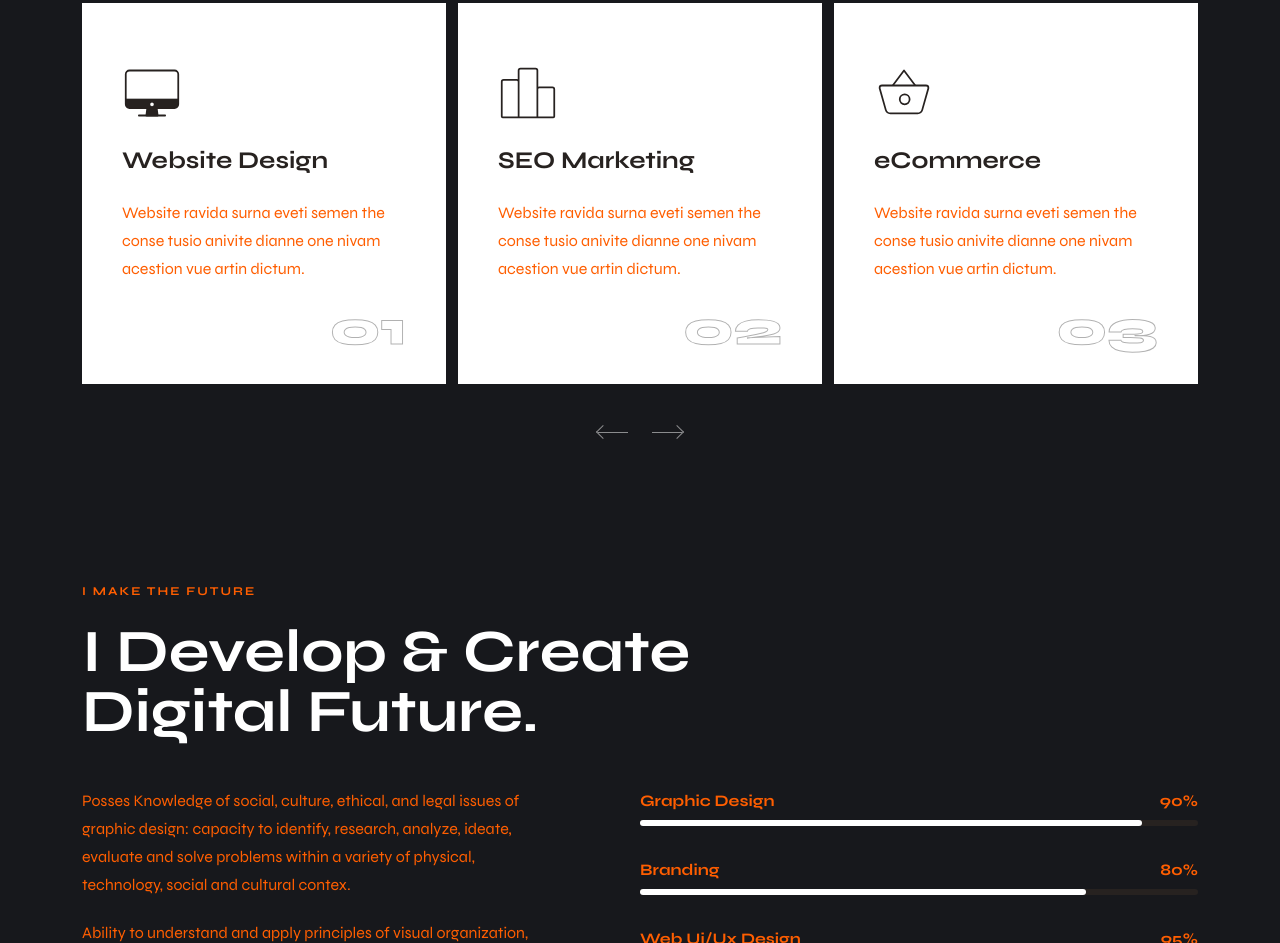
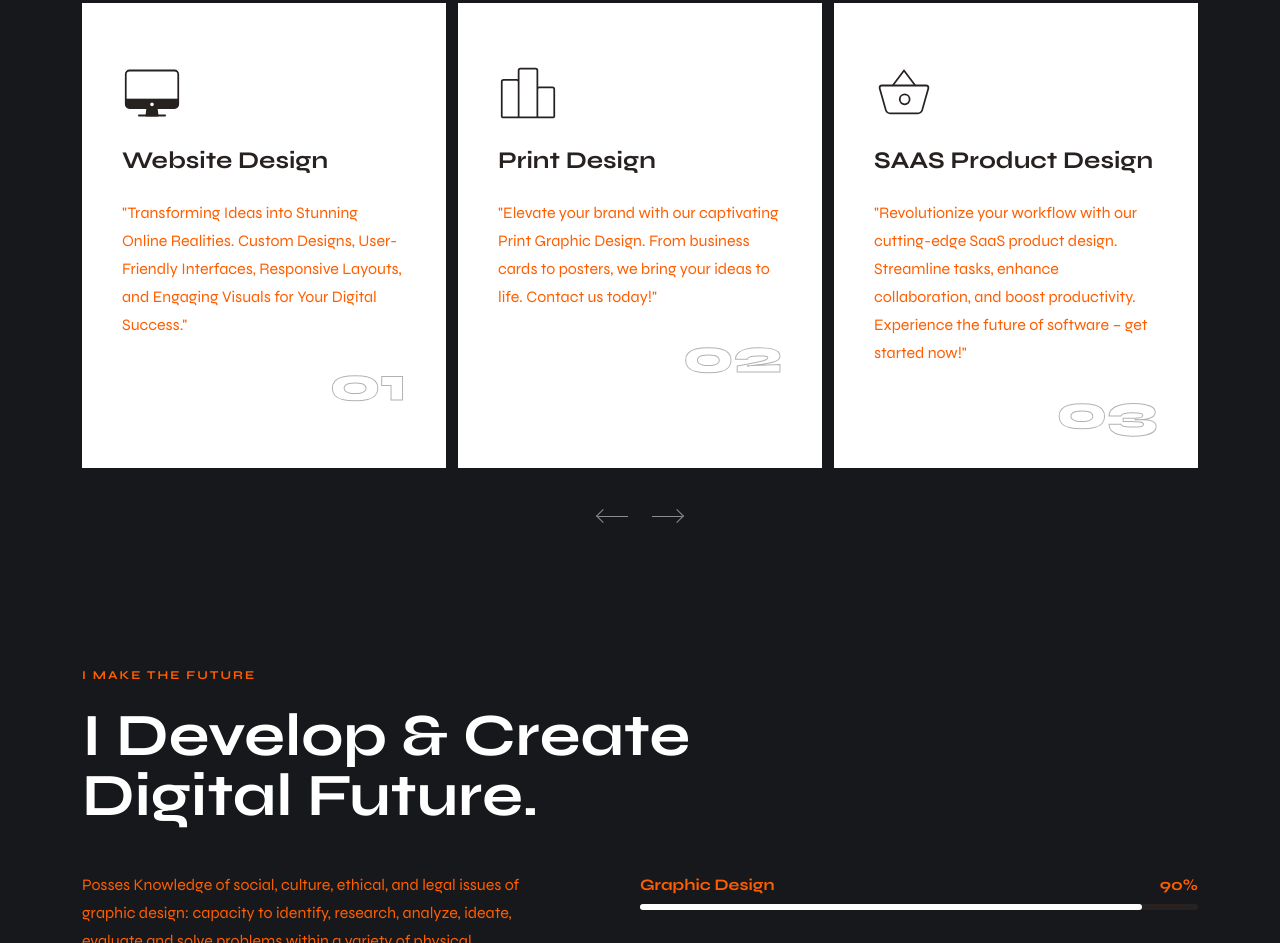
Before and after one commit to Tushar-Bokde/My-Portfolio, a plain HTML site: page Pfolio/index.html in a window 1280 px wide. Shown: the part 1135-2078 px from the top of the page. Drawn offline with nearby package versions, Linux system fonts and the light colour scheme.

Commit message:
2nd commit

```diff
--- a/Pfolio/index.html
+++ b/Pfolio/index.html
@@ -194,8 +194,9 @@
                                     <h3 class="h3 card-title">Website Design</h3>
 
                                     <p class="card-text">
-                                        Website ravida surna eveti semen the conse tusio anivite dianne one nivam
-                                        acestion vue artin dictum.
+                                        "Transforming Ideas into Stunning Online
+                                        Realities. Custom Designs, User-Friendly Interfaces, Responsive Layouts, and
+                                        Engaging Visuals for Your Digital Success."
                                     </p>
 
                                     <span class="text-lg card-number">01</span>
@@ -213,11 +214,12 @@
                                         <ion-icon name="podium-outline"></ion-icon>
                                     </div>
 
-                                    <h3 class="h3 card-title">SEO Marketing</h3>
+                                    <h3 class="h3 card-title">Print Design</h3>
 
                                     <p class="card-text">
-                                        Website ravida surna eveti semen the conse tusio anivite dianne one nivam
-                                        acestion vue artin dictum.
+
+                                        "Elevate your brand with our captivating Print Graphic Design. From business
+                                        cards to posters, we bring your ideas to life. Contact us today!"
                                     </p>
 
                                     <span class="text-lg card-number">02</span>
@@ -234,11 +236,12 @@
                                         <ion-icon name="basket-outline"></ion-icon>
                                     </div>
 
-                                    <h3 class="h3 card-title">eCommerce</h3>
+                                    <h3 class="h3 card-title">SAAS Product Design</h3>
 
                                     <p class="card-text">
-                                        Website ravida surna eveti semen the conse tusio anivite dianne one nivam
-                                        acestion vue artin dictum.
+                                        "Revolutionize your workflow with our cutting-edge SaaS product design.
+                                        Streamline tasks, enhance collaboration, and boost productivity. Experience the
+                                        future of software – get started now!"
                                     </p>
 
                                     <span class="text-lg card-number">03</span>
@@ -258,8 +261,9 @@
                                     <h3 class="h3 card-title">Graphic Design</h3>
 
                                     <p class="card-text">
-                                        Website ravida surna eveti semen the conse tusio anivite dianne one nivam
-                                        acestion vue artin dictum.
+                                        "Unleash Creativity: Our Graphic Design Delivers. Transforming Ideas into Art.
+                                        Connect Today!"
+
                                     </p>
 
                                     <span class="text-lg card-number">04</span>
@@ -280,8 +284,8 @@
                                     <h3 class="h3 card-title">Digital Marketing</h3>
 
                                     <p class="card-text">
-                                        Website ravida surna eveti semen the conse tusio anivite dianne one nivam
-                                        acestion vue artin dictum.
+                                        "Boost your online presence with our expert Digital Marketing. Reach, engage,
+                                        and grow your audience effectively. Contact us now!"
                                     </p>
 
                                     <span class="text-lg card-number">05</span>
@@ -299,11 +303,11 @@
                                         <ion-icon name="chatbubbles-outline"></ion-icon>
                                     </div>
 
-                                    <h3 class="h3 card-title">Social Media</h3>
+                                    <h3 class="h3 card-title">Social Media Management</h3>
 
                                     <p class="card-text">
-                                        Website ravida surna eveti semen the conse tusio anivite dianne one nivam
-                                        acestion vue artin dictum.
+                                        "Maximize your online presence with our Social Media Management. We craft,
+                                        schedule, and engage for your success. Contact us now!"
                                     </p>
 
                                     <span class="text-lg card-number">06</span>
```
